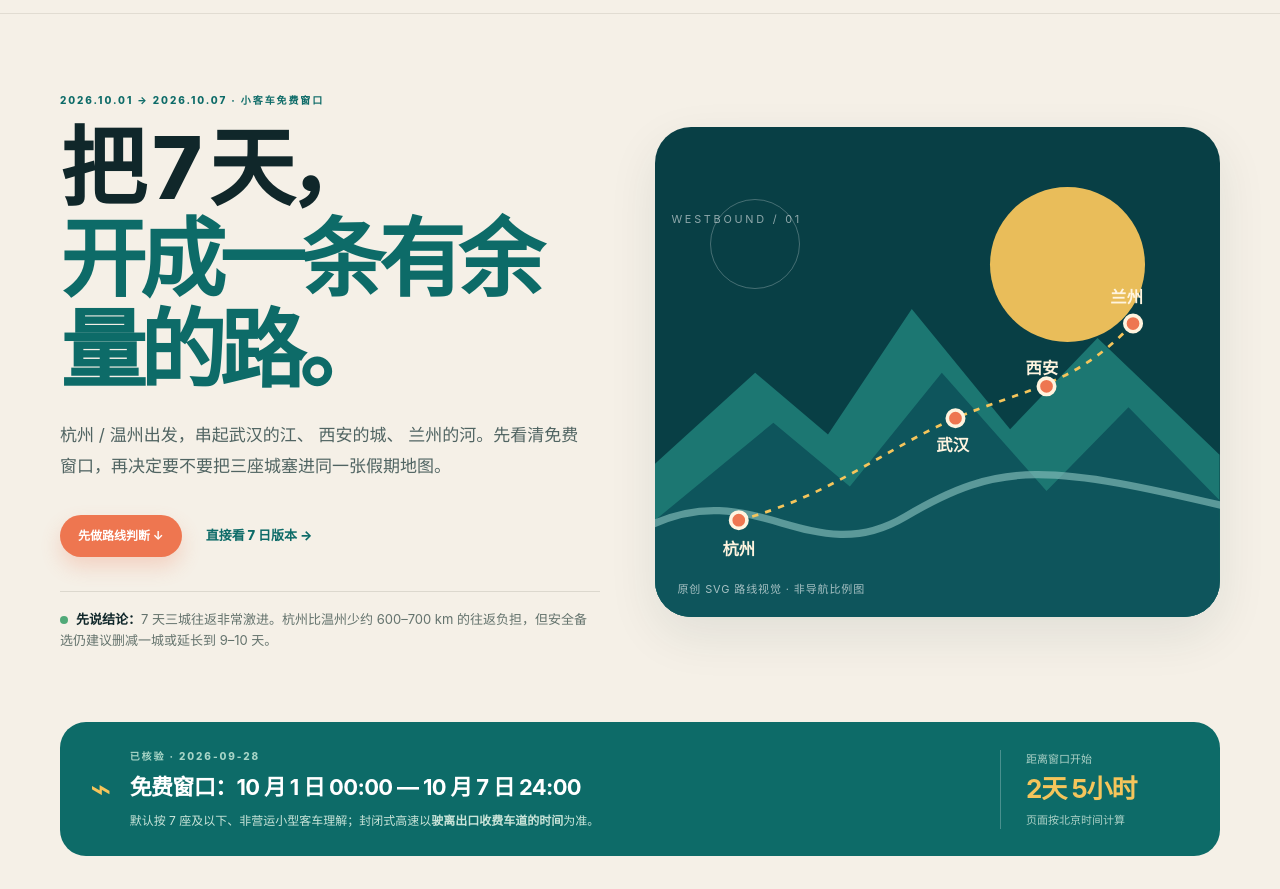
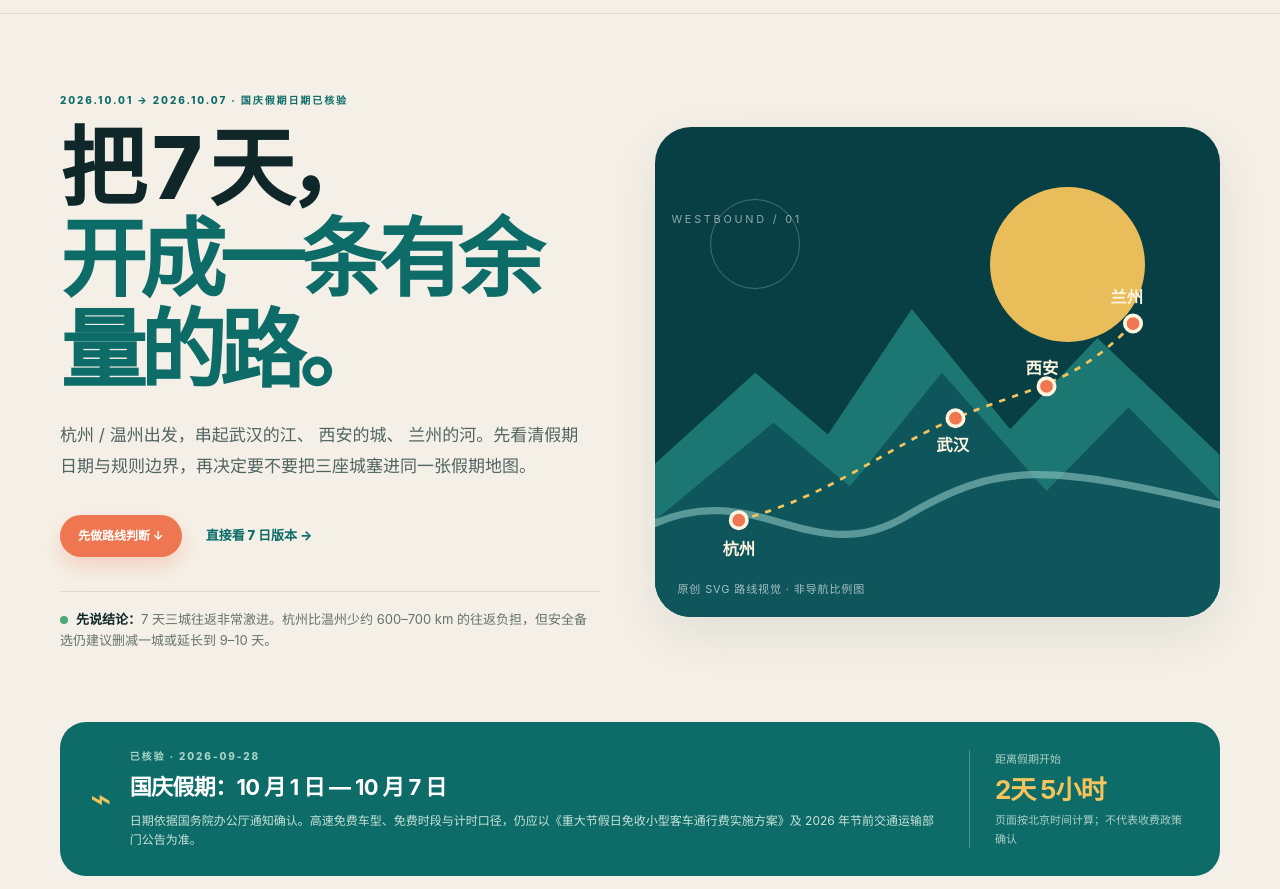
Before and after one commit to hanlee118/2026-guoqing-westbound-roadtrip, a plain HTML site: page index.html in a window 1280 px wide. Shown: the part 63-952 px from the top of the page. Drawn offline with Linux system fonts and the light colour scheme.

Commit message:
Clarify holiday policy assumptions

```diff
--- a/app.js
+++ b/app.js
@@ -9,9 +9,9 @@ const days = [
   {n:'D4', title:'西安城市日', meta:'城市内移动 · 不安排长途驾驶', body:'城墙骑行 / 大唐不夜城 / 陕西历史博物馆三选二；兵马俑若要去，需把当天节奏再放慢。', play:'古都夜游，保留体力给次日西进。', rest:'建议：景点之间减少跨城折返；下午 16:00 后不再安排远距离移动。', risk:'国庆热门景区客流大，预约、安检、步行距离都会放大时间成本。'},
   {n:'D5', title:'西安 → 兰州', meta:'约 630 km · 7.5–9 h 估算', body:'06:30 出发，途经陇西、定西方向；山区与长下坡较多，预计 16:00–18:00 抵达兰州。', play:'黄河风情线、正宁路 / 大众巷夜食。', rest:'建议：进甘肃后关注风沙与降温，服务区补水并检查胎压。', risk:'兰州进城道路与停车位紧张，住宿尽量选择带车位、靠近主路的位置。'},
   {n:'D6', title:'兰州半日 → 返程起步', meta:'兰州 → 西安 / 宝鸡方向 · 约 500–650 km', body:'清晨黄河边短走后，09:00 前离开兰州，尽量把返程第一段推进到宝鸡或西安周边；不要为了“多玩一处”拖到中午。', play:'黄河母亲雕像 / 白塔山二选一。', rest:'建议：把当天视为返程日，至少 1 次 60 分钟长休息，夜间不硬撑。', risk:'若 10 月 6 日下午才离开兰州，D7 回杭州几乎必然变成高风险长途。'},
-  {n:'D7', title:'西安 / 宝鸡 → 杭州', meta:'约 1,200–1,450 km · 14–18 h 估算', body:'这是整个版本的硬伤：即使凌晨出发，叠加节假日返程流量，也不应把“10 月 7 日 24:00 前免费”当成必须达成的目标。', play:'无。把安全抵达当作唯一任务。', rest:'建议：拆成两天，或在 10 月 6 日提前推进到襄阳 / 武汉附近，再分段返杭。', risk:'强烈不建议单驾驶员完成。若疲劳或天气不佳，主动接受部分收费并住宿。'}
+  {n:'D7', title:'西安 / 宝鸡 → 杭州', meta:'约 1,200–1,450 km · 14–18 h 估算', body:'这是整个版本的硬伤：即使凌晨出发，叠加节假日返程流量，也不应把尚未由 2026 节前公告确认的收费优惠当成必须达成的目标。', play:'无。把安全抵达当成唯一任务。', rest:'建议：拆成两天，或在 10 月 6 日提前推进到襄阳 / 武汉附近，再分段返杭。', risk:'强烈不建议单驾驶员完成。若疲劳或天气不佳，主动接受部分收费并住宿。'}
 ];
-const checklist = ['确认车辆座位数与行驶证性质','检查胎压、雨刮、灯光与备胎','下载离线地图 / 备好充电或加油卡','每 2 小时安排一次休息','提前预约热门景点与住宿','准备儿童 / 老人常用药和饮水','确认 D6 返程推进点','不以免费窗口替代安全决策'];
+const checklist = ['确认车辆座位数与行驶证性质','检查胎压、雨刮、灯光与备胎','下载离线地图 / 备好充电或加油卡','每 2 小时安排一次休息','提前预约热门景点与住宿','准备儿童 / 老人常用药和饮水','确认 D6 返程推进点','不以收费优惠替代安全决策'];
 let origin = 'hangzhou';
 let energy = 'fuel';
 const $ = (selector) => document.querySelector(selector);
@@ -41,8 +41,8 @@ function renderChecklist(){
   const saved = JSON.parse(localStorage.getItem('roadtrip-checks') || '[]'); $('#checkList').innerHTML = checklist.map((item, index) => `<label class="check-item"><input type="checkbox" ${saved[index] ? 'checked' : ''}><span>${item}</span></label>`).join(''); document.querySelectorAll('#checkList input').forEach(input => input.addEventListener('change', updateChecklist)); updateChecklist();
 }
 function updateCountdown(){
-  const now = new Date(); const start = new Date('2026-10-01T00:00:00+08:00'); const end = new Date('2026-10-08T00:00:00+08:00'); let target = start; let label = '距离窗口开始';
-  if(now >= start && now < end){ target = end; label = '距离窗口结束'; } else if(now >= end){ $('#windowStatus').textContent = '窗口已结束'; $('#countdown').textContent = '请以最新政策为准'; return; }
+  const now = new Date(); const start = new Date('2026-10-01T00:00:00+08:00'); const end = new Date('2026-10-08T00:00:00+08:00'); let target = start; let label = '距离假期开始';
+  if(now >= start && now < end){ target = end; label = '距离假期结束'; } else if(now >= end){ $('#windowStatus').textContent = '假期已结束'; $('#countdown').textContent = '请以最新公告为准'; return; }
   const diff = Math.max(0, target - now); const d = Math.floor(diff / 86400000); const h = Math.floor(diff % 86400000 / 3600000); const m = Math.floor(diff % 3600000 / 60000); $('#windowStatus').textContent = label; $('#countdown').textContent = d ? `${d}天 ${h}小时` : `${h}小时 ${m}分`;
 }
 document.querySelectorAll('.toggle-btn').forEach(btn => btn.addEventListener('click', () => updateOrigin(btn.dataset.origin)));
--- a/index.html
+++ b/index.html
@@ -28,9 +28,9 @@
   <main id="top">
     <section class="hero section-shell">
       <div class="hero-copy">
-        <p class="eyebrow">2026.10.01 → 2026.10.07 · 小客车免费窗口</p>
+        <p class="eyebrow">2026.10.01 → 2026.10.07 · 国庆假期日期已核验</p>
         <h1>把 7 天，<br><em>开成一条有余量的路。</em></h1>
-        <p class="hero-lede">杭州 / 温州出发，串起武汉的江、 西安的城、 兰州的河。先看清免费窗口，再决定要不要把三座城塞进同一张假期地图。</p>
+        <p class="hero-lede">杭州 / 温州出发，串起武汉的江、 西安的城、 兰州的河。先看清假期日期与规则边界，再决定要不要把三座城塞进同一张假期地图。</p>
         <div class="hero-actions">
           <a class="primary-btn" href="#decision">先做路线判断 <span>↓</span></a>
           <a class="text-link" href="#itinerary">直接看 7 日版本 →</a>
@@ -55,8 +55,8 @@
     </section>
 
     <section class="policy-strip section-shell" id="policy">
-      <div class="policy-main"><span class="policy-icon">⌁</span><div><p class="eyebrow">已核验 · 2026-09-28</p><h2>免费窗口：10 月 1 日 00:00 — 10 月 7 日 24:00</h2><p>默认按 7 座及以下、非营运小型客车理解；封闭式高速以<strong>驶离出口收费车道的时间</strong>为准。</p></div></div>
-      <div class="countdown-card"><span id="windowStatus">距离窗口开始</span><strong id="countdown">—</strong><small>页面按北京时间计算</small></div>
+      <div class="policy-main"><span class="policy-icon">⌁</span><div><p class="eyebrow">已核验 · 2026-09-28</p><h2>国庆假期：10 月 1 日 — 10 月 7 日</h2><p>日期依据国务院办公厅通知确认。高速免费车型、免费时段与计时口径，仍应以《重大节假日免收小型客车通行费实施方案》及 2026 年节前交通运输部门公告为准。</p></div></div>
+      <div class="countdown-card"><span id="windowStatus">距离假期开始</span><strong id="countdown">—</strong><small>页面按北京时间计算；不代表收费政策确认</small></div>
     </section>
 
     <section class="section-shell" id="decision">
@@ -65,7 +65,7 @@
         <article class="decision-card selected" id="originCard"><div class="card-kicker">推荐 · <span id="originName">杭州</span></div><h3 id="originHeadline">更接近“还能玩”的版本</h3><p id="originReason">杭州到武汉的西进段更短，回程压力也更低；即便如此，7 天仍需要把城市游玩压缩成半天到一天。</p><div class="metric-row"><div><strong id="originDistance">约 3,850</strong><span>km 往返估算</span></div><div><strong id="originDrive">约 48–55</strong><span>小时驾驶估算</span></div><div><strong id="originGap">省约 600–700</strong><span>km / 温州方案</span></div></div></article>
         <article class="compare-card"><div class="compare-head"><span>现实度对比</span><span>估算 · 非实时导航</span></div><div class="bar-row"><span>杭州</span><div class="bar"><i style="width:74%"></i></div><b>较优</b></div><div class="bar-row"><span>温州</span><div class="bar"><i style="width:57%"></i></div><b>更激进</b></div><p class="compare-foot">综合往返里程、城市停留余量与返程风险，页面默认杭州作为主路线。温州适合愿意删减一城或延长天数的版本。</p></article>
       </div>
-      <div class="warning-callout"><span>!</span><div><strong>安全判断</strong><p>不要为了“免费”在 10 月 7 日晚间疲劳赶路。免费政策是费用规则，不是安全许可；若无法在窗口结束前安全驶离，应优先休息、就近驶离或接受部分路段收费。</p></div></div>
+      <div class="warning-callout"><span>!</span><div><strong>安全判断</strong><p>不要为了可能的通行费优惠在 10 月 7 日晚间疲劳赶路。收费政策是费用规则，不是安全许可；若行程接近假期末，应优先休息、就近驶离或接受部分路段收费。</p></div></div>
     </section>
 
     <section class="route-section section-shell">
@@ -94,7 +94,7 @@
 
     <section class="section-shell sources-section" id="sources">
       <div class="section-heading"><div><p class="eyebrow">05 / SOURCES & ASSUMPTIONS</p><h2>规则来源与使用边界</h2></div><span class="verified">✓ 已核验 2026-09-28</span></div>
-      <div class="source-grid"><div class="source-list"><a href="https://www.gov.cn/zhengce/zhengceku/202511/content_7047091.htm" target="_blank" rel="noreferrer"><span>国务院办公厅</span><strong>2026 年部分节假日安排通知 →</strong><small>确认 10 月 1 日（周四）至 7 日（周三）放假调休，共 7 天。</small></a><a href="https://www.mot.gov.cn/xinwen/jiaotongyaowen/202609/t20260917_4224441.html" target="_blank" rel="noreferrer"><span>交通运输部</span><strong>中秋国庆假期“一段一策”加强繁忙路段疏堵保畅 →</strong><small>确认免费时段、驶离出口计时口径与“不要等、不要赶”安全提示。</small></a><a href="https://www.mot.gov.cn/zhuanti/2023chunyun/huiyintai/202301/t20230109_3735994.html" target="_blank" rel="noreferrer"><span>交通运输部政策解读</span><strong>重大节假日小型客车具体免费时段如何计算？ →</strong><small>确认 7 座及以下小型客车定义；8 座及以上、货车及客货两用车不在范围内。</small></a></div><div class="assumption-card"><h3>页面假设</h3><ul><li>默认 7 座及以下非营运小客车，10 月 1 日出发、10 月 7 日返回。</li><li>里程与驾驶时间为路线级估算，来自城市间常见高速路径；节假日拥堵、天气、施工、临时管制会显著改变结果。</li><li>页面不接入收费地图 API，也不提供实时路况；出发前请用官方路况渠道和导航复核。</li><li>所有插画为本页原创 SVG，未使用外部景点图片。</li></ul></div></div>
+      <div class="source-grid"><div class="source-list"><a href="https://www.gov.cn/zhengce/content/202511/content_7047090.htm" target="_blank" rel="noreferrer"><span>国务院办公厅</span><strong>2026 年部分节假日安排通知 →</strong><small>确认 10 月 1 日（周四）至 7 日（周三）放假，共 7 天。</small></a><div class="source-note"><span>高速规则提示</span><strong>车型、免费时段与计时口径待当年公告确认</strong><small>参考《重大节假日免收小型客车通行费实施方案》（国发〔2012〕37 号）；页面不把尚未核验的 2026 节前细则写成已确认事实。</small></div></div><div class="assumption-card"><h3>页面假设</h3><ul><li>默认 7 座及以下非营运小客车，10 月 1 日出发、10 月 7 日返回；车型是否符合免费条件，以当年公告和现场收费规则为准。</li><li>里程与驾驶时间为路线级估算，来自城市间常见高速路径；节假日拥堵、天气、施工、临时管制会显著改变结果。</li><li>页面不接入收费地图 API，也不提供实时路况；出发前请用官方路况渠道和导航复核，并以 2026 年节前公告为准。</li><li>所有插画为本页原创 SVG，未使用外部景点图片。</li></ul></div></div>
     </section>
   </main>
 
```
Also changed, not shown: 1 other file.
